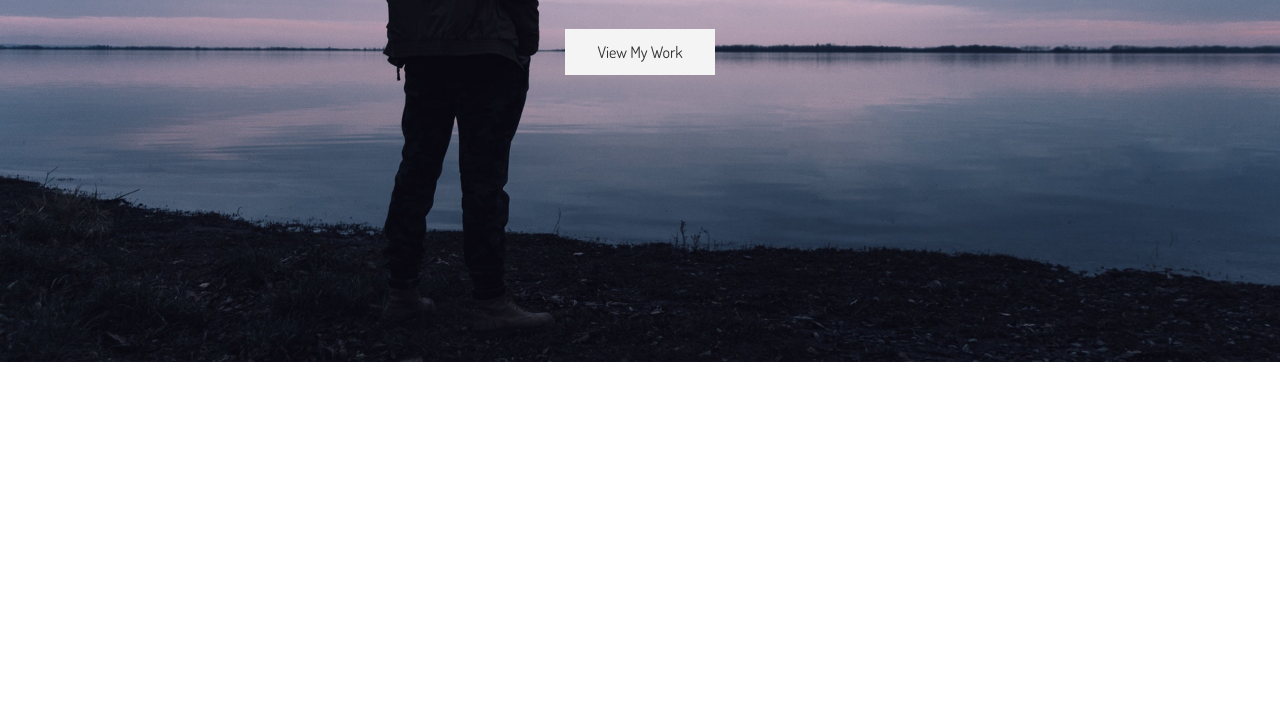
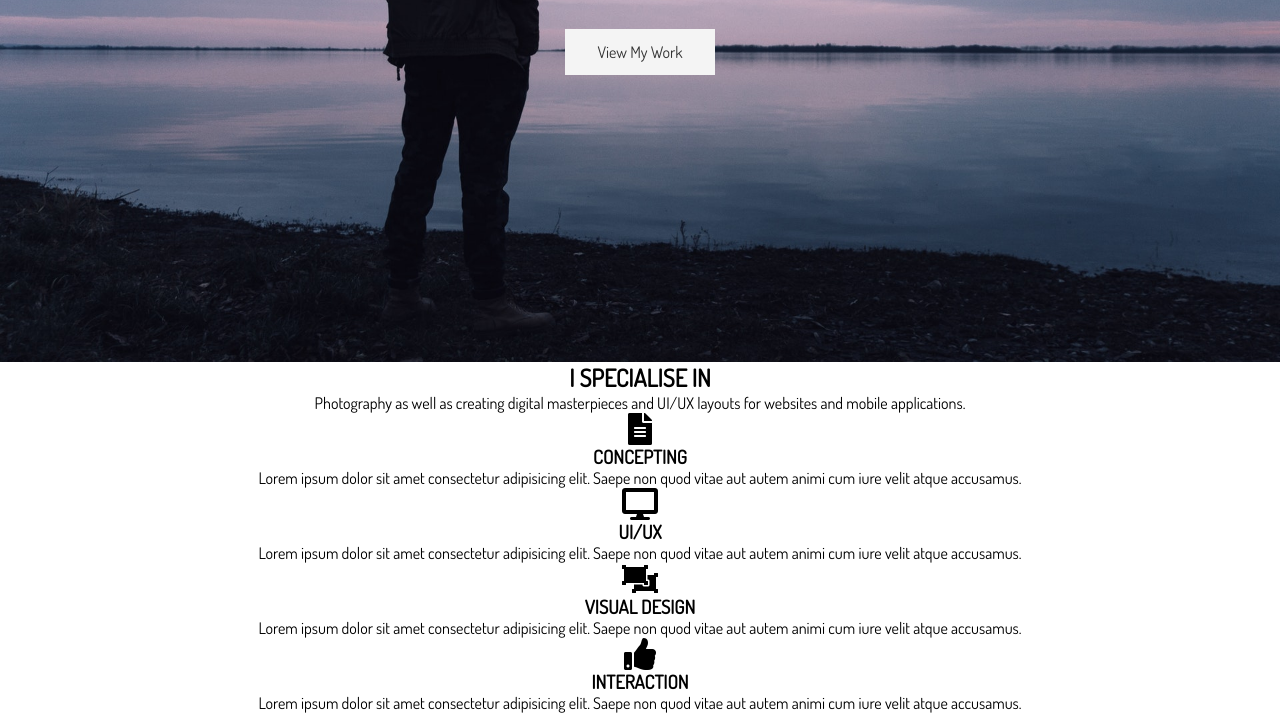
Before and after one commit to lawlawson/sass_portfolio, a website: page index.html in a window 1280 px wide. Shown: the part 438-1151 px from the top of the page. Before the commit the page ends 800 px from the top, so only its background shows below. Drawn offline with Linux system fonts and the light colour scheme.

Commit message:
Added structure for section home A

```diff
--- a/index.html
+++ b/index.html
@@ -47,6 +47,53 @@
         </div>
       </div>
     </header>
+    <!-- Section A -->
+    <section id="home-a" class="text-center py-2">
+      <div class="container">
+        <h2 class="section-title">I specialise in</h2>
+        <div class="bottom-line"></div>
+        <p>
+          Photography as well as creating digital masterpieces and UI/UX layouts
+          for websites and mobile applications.
+        </p>
+        <div class="specials">
+          <div>
+            <i class="fas fa-file-alt fa-2x"></i>
+            <h3>Concepting</h3>
+            <p>
+              Lorem ipsum dolor sit amet consectetur adipisicing elit. Saepe non
+              quod vitae aut autem animi cum iure velit atque accusamus.
+            </p>
+          </div>
+          <div>
+            <i class="fas fa-desktop fa-2x"></i>
+            <h3>UI/UX</h3>
+            <p>
+              Lorem ipsum dolor sit amet consectetur adipisicing elit. Saepe non
+              quod vitae aut autem animi cum iure velit atque accusamus.
+            </p>
+          </div>
+          <div>
+            <i class="fas fa-object-ungroup fa-2x"></i>
+            <h3>Visual Design</h3>
+            <p>
+              Lorem ipsum dolor sit amet consectetur adipisicing elit. Saepe non
+              quod vitae aut autem animi cum iure velit atque accusamus.
+            </p>
+          </div>
+          <div>
+            <i class="fas fa-thumbs-up fa-2x"></i>
+            <h3>Interaction</h3>
+            <p>
+              Lorem ipsum dolor sit amet consectetur adipisicing elit. Saepe non
+              quod vitae aut autem animi cum iure velit atque accusamus.
+            </p>
+          </div>
+        </div>
+      </div>
+    </section>
+
+    <!-- Type effect -->
     <script src="./dist/js/typewriter.js"></script>
   </body>
 </html>
```
